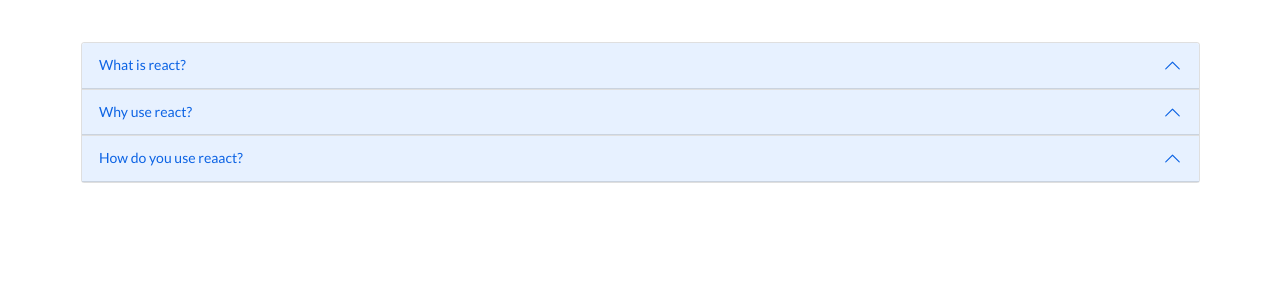
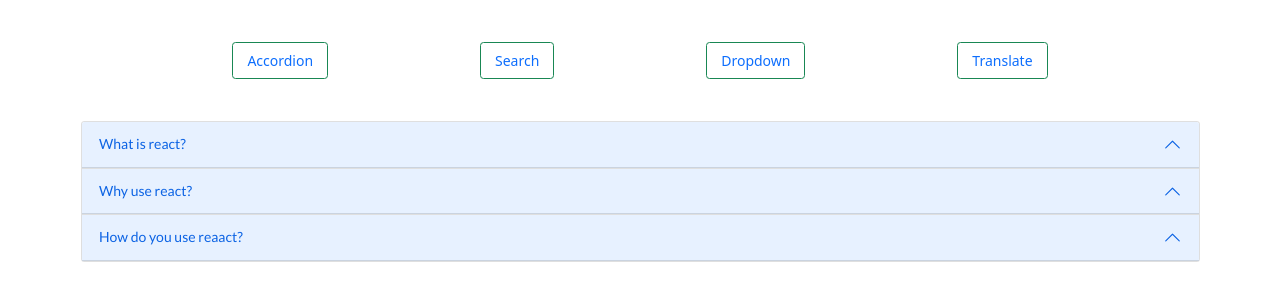
Before and after one commit to JamesWordie/widgets, a React (Create React App) app: page / in a window 1280 px wide. Shown: the top 300 px of the page. Built offline with nearby package versions, Linux system fonts and the light colour scheme.

Commit message:
finished the widget app with working navbar and links

```diff
--- a/src/components/app.jsx
+++ b/src/components/app.jsx
@@ -4,6 +4,7 @@
 import Dropdown from './dropdown';
 import Translate from './translate';
 import Route from './route';
+import Header from './header';
 
 // class App extends React.Component {
 //   render() {
@@ -58,6 +59,7 @@
 
   return (
     <div className="container my-5">
+      <Header />
       <Route path='/'>
         <Accordion items={items} />
       </Route>
--- /dev/null
+++ b/src/components/header.jsx
@@ -0,0 +1,39 @@
+import React from 'react';
+import Link from './link';
+
+const Header = () => {
+  return (
+    <ul className="nav justify-content-evenly my-5">
+      <li className="nav-item">
+        <Link
+          className='nav-link btn btn-outline-success'
+          style={{ color: 'black' }}
+          href="/">Accordion
+        </Link>
+      </li>
+      <li className="nav-item">
+        <Link
+          className='nav-link btn btn-outline-success'
+          style={{ color: 'black' }}
+          href="/list">Search
+        </Link>
+      </li>
+      <li className="nav-item">
+        <Link
+          className='nav-link btn btn-outline-success'
+          style={{ color: 'black' }}
+          href="/dropdown">Dropdown
+        </Link>
+      </li>
+      <li className="nav-item">
+        <Link
+          className='nav-link btn btn-outline-success'
+          style={{ color: 'black' }}
+          href="/translate">Translate
+        </Link>
+      </li>
+    </ul>
+  );
+};
+
+export default Header;
--- /dev/null
+++ b/src/components/link.jsx
@@ -0,0 +1,24 @@
+import React from 'react';
+
+const Link = ({ className, href, children }) => {
+  const onClick = (event) => {
+    // boolean value for cmd or ctrl key for clicking and open in a new tab
+    if (event.metaKey || event.ctrlKey) {
+      return;
+    };
+
+    event.preventDefault();
+    window.history.pushState({}, '', href); // built in function to change the url
+
+    const navEvent = new PopStateEvent('popstate');
+    window.dispatchEvent(navEvent);
+  };
+
+  return (
+    <a onClick={onClick} className={className} href={href} >
+      {children}
+    </a>
+  );
+};
+
+export default Link;
--- a/src/components/route.jsx
+++ b/src/components/route.jsx
@@ -1,9 +1,24 @@
-// import React from 'react';
+import { useEffect, useState } from 'react';
 
 // children due to passing a fucntion as a prop from App.jsx in route
 
 const Route = ({ path, children }) => {
-  return window.location.pathname === path
+  // need this state to prevent page reloading completely but to allow the route component to rerender
+  const [currentPath, setCurrentPath] = useState(window.location.pathname);
+
+  useEffect(() => {
+    const onLocationChange = () => {
+      setCurrentPath(window.location.pathname);
+    };
+
+    window.addEventListener('popstate', onLocationChange);
+
+    return () => {
+      window.removeEventListener('popstate', onLocationChange);
+    }
+  }, []);
+
+  return currentPath === path
     ? children
     : null;
 };
```
